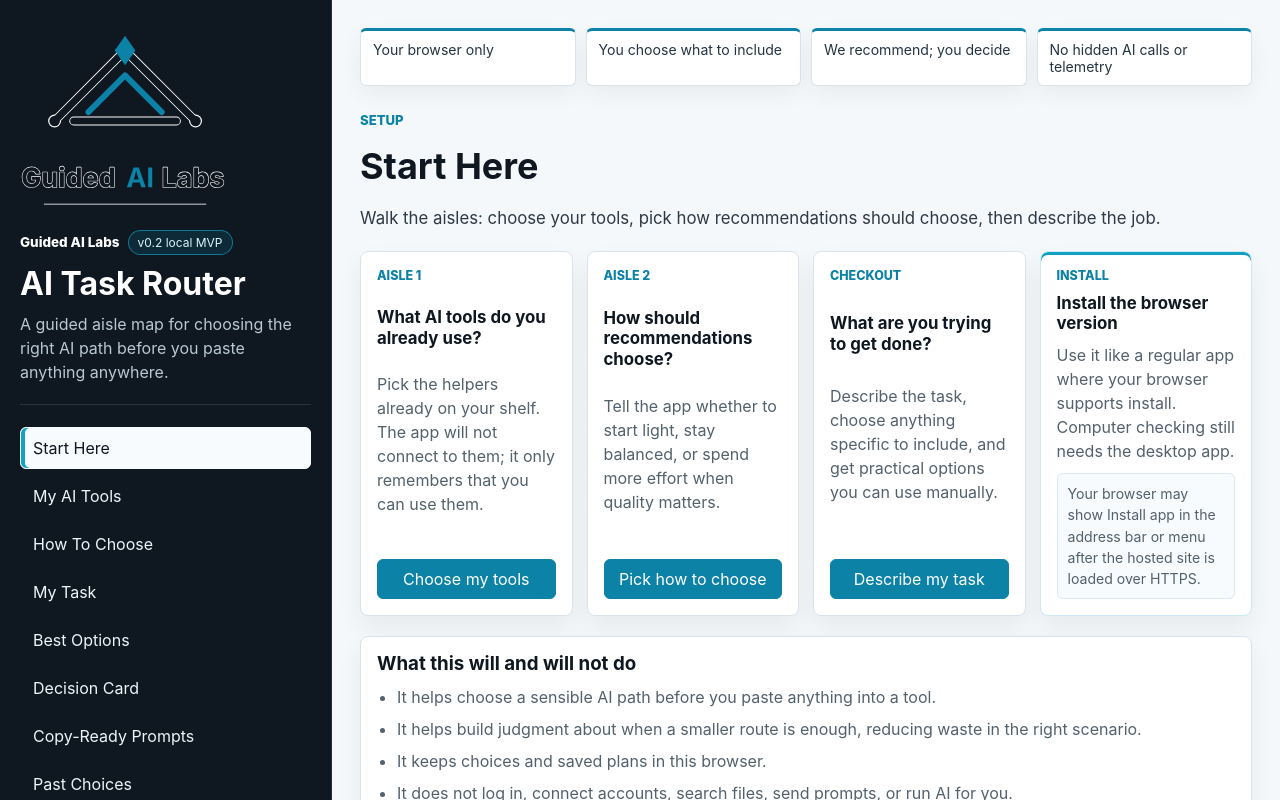
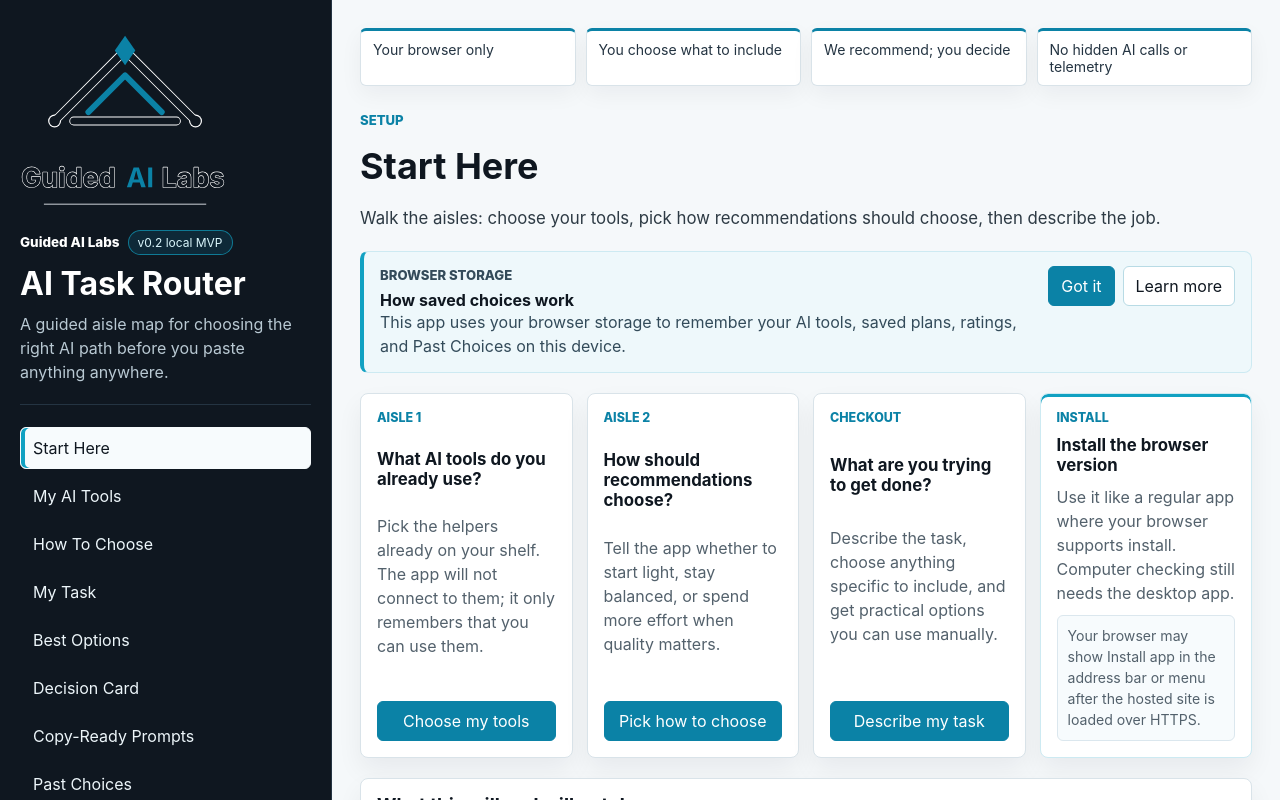
Before and after one commit to Adamgdwn/ai-task-router, a React (Vite) app: page / in a window 1280 px wide. Shown: the top 800 px of the page. Built offline with nearby package versions, Linux system fonts and the light colour scheme.

Commit message:
Add browser storage notice

```diff
--- a/src/styles.css
+++ b/src/styles.css
@@ -264,6 +264,76 @@
   display: grid;
   gap: 14px;
   grid-template-columns: repeat(4, minmax(0, 1fr));
+}
+
+.browserStorageNotice {
+  align-items: start;
+  background: #eef8fb;
+  border: 1px solid #cdeaf2;
+  border-left: 4px solid var(--brand-teal-bright);
+  border-radius: 8px;
+  display: grid;
+  gap: 12px;
+  grid-template-columns: minmax(0, 1fr) auto;
+  padding: 14px 16px;
+}
+
+.browserStorageNotice h3,
+.browserStorageNotice p {
+  margin: 0;
+}
+
+.browserStorageNotice h3 {
+  color: var(--brand-navy);
+  font-size: 1rem;
+  line-height: 1.25;
+  margin-top: 4px;
+}
+
+.browserStorageNotice p {
+  color: #334b5a;
+  line-height: 1.5;
+}
+
+.browserStorageActions {
+  align-items: center;
+  display: flex;
+  flex-wrap: wrap;
+  gap: 8px;
+  justify-content: end;
+}
+
+.browserStorageActions button {
+  background: var(--brand-teal);
+  border-color: var(--brand-teal);
+  color: #ffffff;
+  min-height: 40px;
+  padding: 9px 12px;
+}
+
+.browserStorageActions .secondaryActionButton {
+  background: #ffffff;
+  border-color: #b8dbe5;
+  color: var(--brand-navy);
+}
+
+.browserStorageActions button:hover,
+.browserStorageActions button:focus-visible {
+  background: #096f8e;
+  border-color: #096f8e;
+}
+
+.browserStorageActions .secondaryActionButton:hover,
+.browserStorageActions .secondaryActionButton:focus-visible {
+  background: #f7fbfd;
+  border-color: var(--brand-teal-bright);
+  color: var(--brand-navy);
+}
+
+.browserStorageDetails {
+  border-top: 1px solid #cdeaf2;
+  grid-column: 1 / -1;
+  padding-top: 10px;
 }
 
 .pathStep,
@@ -2788,6 +2858,7 @@
   }
 
   .boundaryStrip,
+  .browserStorageNotice,
   .marketPath,
   .detailGrid,
   .formGrid,
--- a/src/ui/screens/SetupScreens.tsx
+++ b/src/ui/screens/SetupScreens.tsx
@@ -82,6 +82,8 @@
     <article className="screenPanel pathPanel">
       <ScreenHeader definition={definition} />
 
+      <BrowserStorageNotice />
+
       <section className="marketPath" aria-label="Guided setup path">
         {shoppingPathSteps.map((step) => (
           <section className="pathStep" key={step.screenId} aria-labelledby={`${step.screenId}-path-heading`}>
@@ -101,11 +103,57 @@
         <ul>
           <li>It helps choose a sensible AI path before you paste anything into a tool.</li>
           <li>It helps build judgment about when a smaller route is enough, reducing waste in the right scenario.</li>
-          <li>It keeps choices and saved plans in this browser.</li>
+          <li>It uses your browser storage for choices and saved plans.</li>
           <li>It does not log in, connect accounts, search files, send prompts, or run AI for you.</li>
         </ul>
       </section>
     </article>
+  );
+}
+
+function BrowserStorageNotice() {
+  const [dismissed, setDismissed] = useState(false);
+  const [expanded, setExpanded] = useState(false);
+
+  if (dismissed) {
+    return null;
+  }
+
+  return (
+    <section className="browserStorageNotice" aria-labelledby="browser-storage-notice-heading">
+      <div>
+        <p className="screenKicker">Browser storage</p>
+        <h3 id="browser-storage-notice-heading">How saved choices work</h3>
+        <p>
+          This app uses your browser storage to remember your AI tools, saved plans, ratings, and Past Choices on this
+          device.
+        </p>
+      </div>
+
+      <div className="browserStorageActions">
+        <button onClick={() => setDismissed(true)} type="button">
+          Got it
+        </button>
+        <button
+          aria-controls="browser-storage-details"
+          aria-expanded={expanded}
+          className="secondaryActionButton"
+          onClick={() => setExpanded((current) => !current)}
+          type="button"
+        >
+          Learn more
+        </button>
+      </div>
+
+      {expanded ? (
+        <div className="browserStorageDetails" id="browser-storage-details">
+          <p>
+            The app does not use tracking cookies, analytics, or hidden uploads. Saved records stay in this browser
+            unless you choose to export them, and clearing site data removes them.
+          </p>
+        </div>
+      ) : null}
+    </section>
   );
 }
 
```
Also changed, not shown: 2 other files (tests, documents, lock files or other folders).
